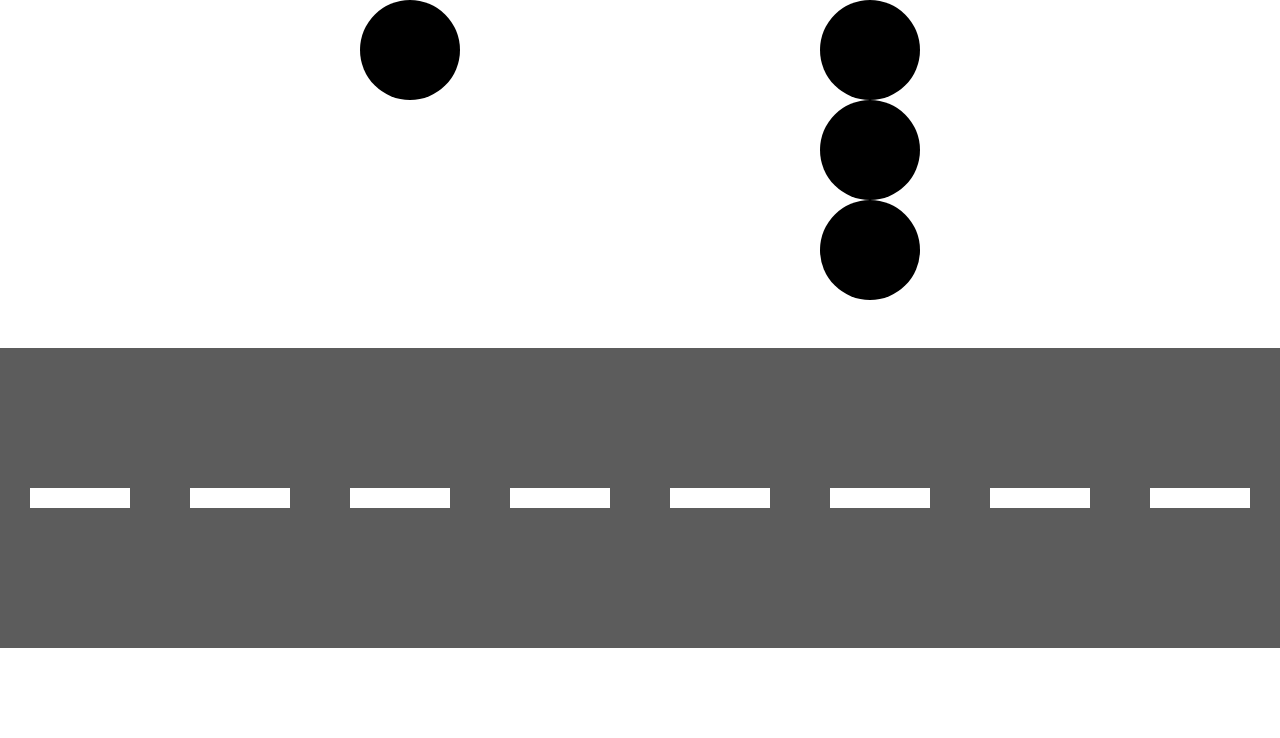
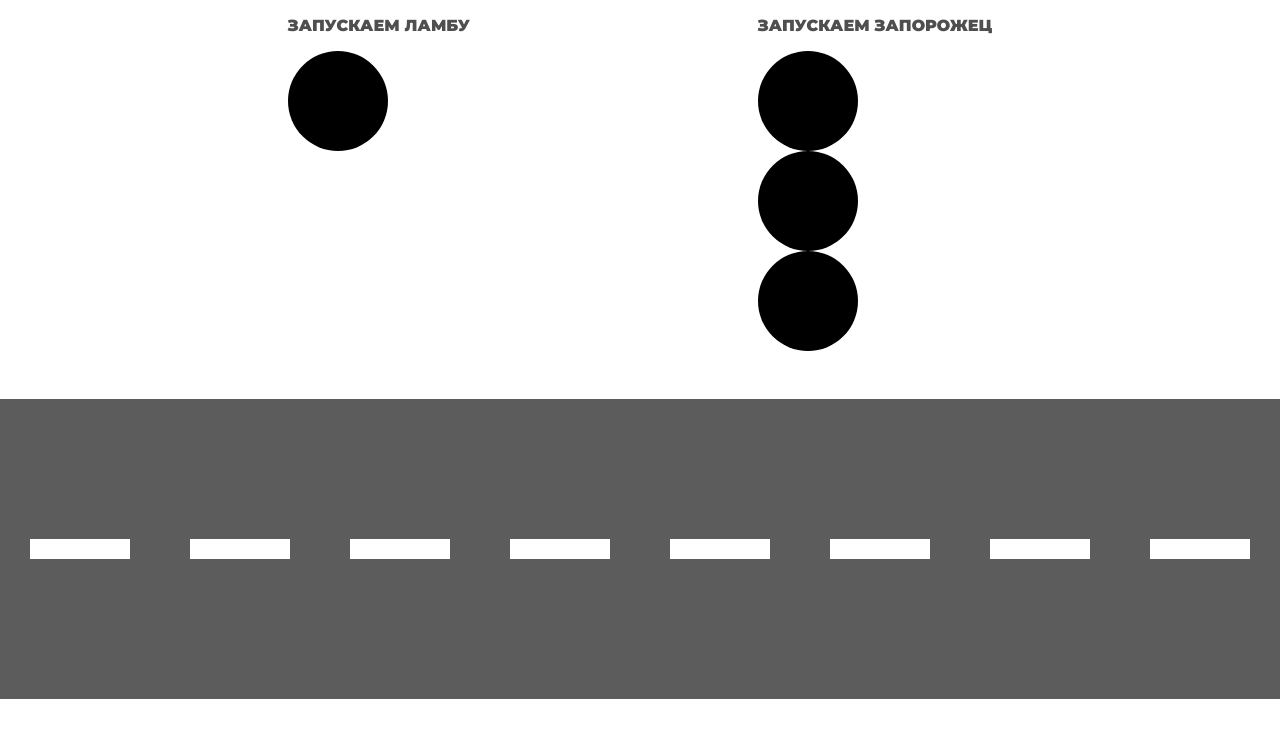
Before and after one commit to direct-dok/lab8, a plain HTML site: page task3/index.html in a window 1280 px wide. Drawn offline with Linux system fonts and the light colour scheme.

Commit message:
add caption h2

```diff
--- a/task3/css/style.css
+++ b/task3/css/style.css
@@ -1,10 +1,19 @@
+@import url('https://fonts.googleapis.com/css2?family=Montserrat:wght@100;400;900&display=swap');
 * {
   margin: 0;
   padding: 0;
+  font-family: 'Montserrat', sans-serif;
 }
 .traffic-light {
   display: flex;
   justify-content: space-evenly;
+}
+.traffic-light > div h2 {
+  font-weight: 900;
+  font-size: 1em;
+  text-transform: uppercase;
+  color: #4f4f4f;
+  margin: 1em 0;
 }
 
 #trafficLight, .traffic-light__circle {
--- a/task3/index.html
+++ b/task3/index.html
@@ -9,10 +9,12 @@
 <body>
 <div class="traffic-light">
     <div class="traffic-light__left-block">
+        <h2>Запускаем ламбу</h2>
         <div id="trafficLight"></div>
     </div>
     <div class="traffic-light__right-block">
         <div id="traffic-light__block-color">
+            <h2>Запускаем запорожец</h2>
             <div class="traffic-light__circle traffic-light__green"></div>
             <div class="traffic-light__circle traffic-light__yellow"></div>
             <div class="traffic-light__circle traffic-light__red"></div>
```
